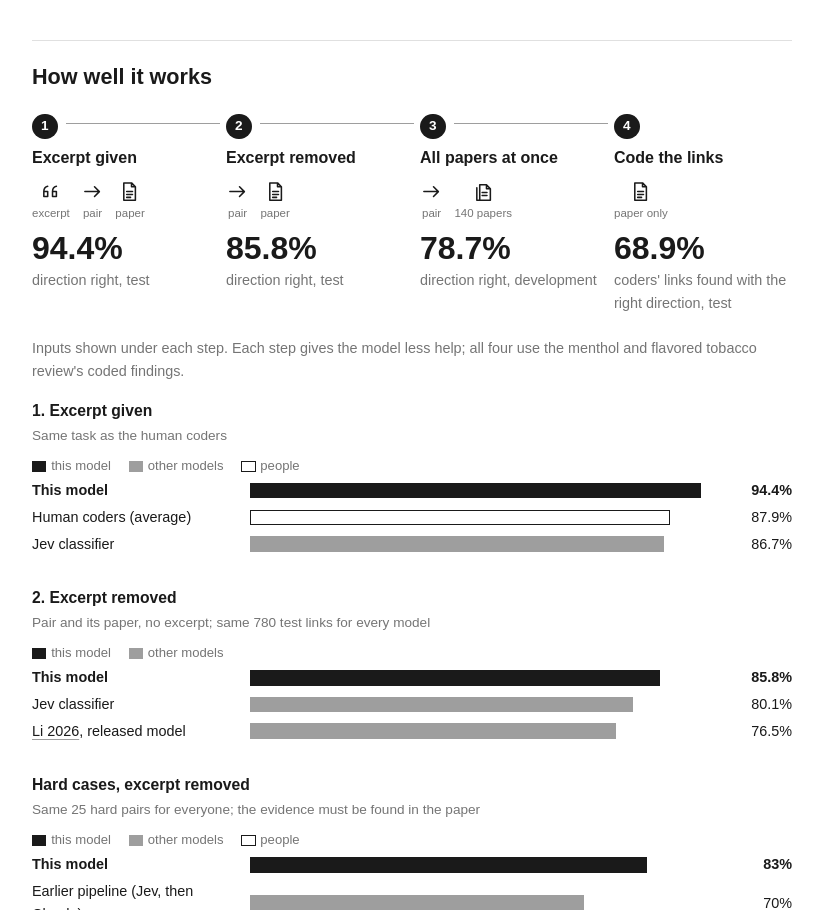
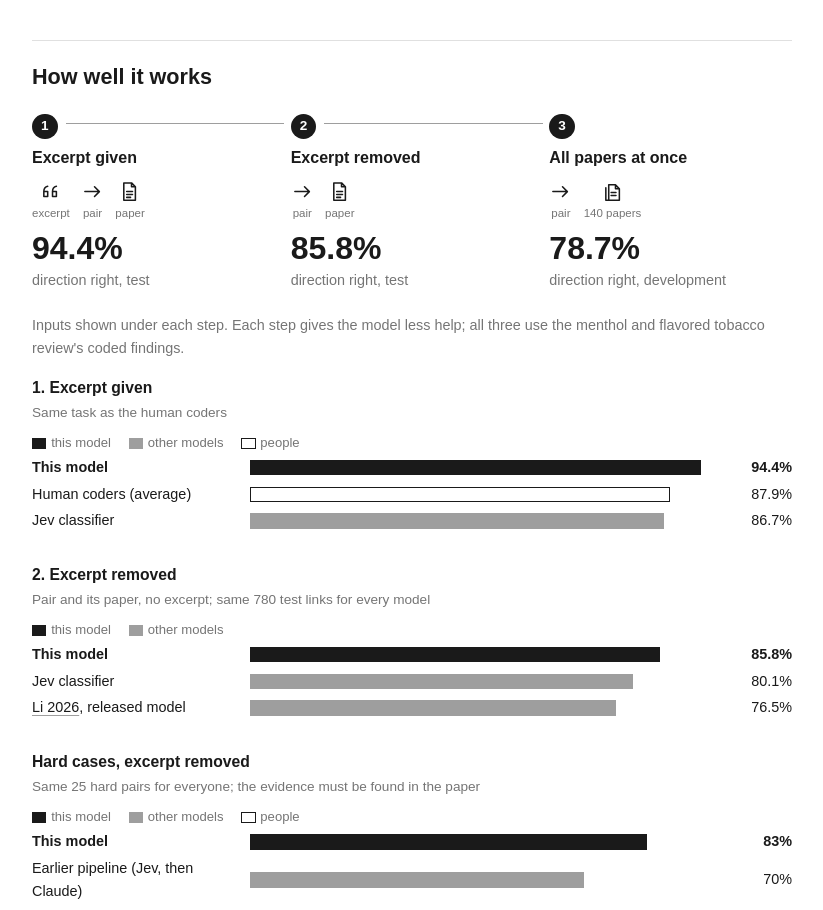
Before and after one commit to claytonulm/claytonulm.github.io, a plain HTML site: page cld/index.html in a window 1280 px wide. Shown: the part 1002-1912 px from the top of the page, without its empty margins (228-1051 px from the left). Drawn offline with Linux system fonts and the light colour scheme.

Commit message:
CLD page: remove step 4 accuracy

```diff
--- a/cld/index.html
+++ b/cld/index.html
@@ -168,9 +168,8 @@ footer { border-top: 1px solid var(--rule); margin-top: 3rem; padding: 1.2rem 0
     <div class="rung"><span class="num">1</span><b>Excerpt given</b><div class="inputs"><span class="ic"><svg viewBox="0 0 24 24"><path d="M5 17V12C5 9 6.5 7 9 6.5M5 12h4v5H5M14 17v-5c0-3 1.5-5 4-5.5M14 12h4v5h-4"/></svg><em>excerpt</em></span><span class="ic"><svg viewBox="0 0 24 24"><path d="M4 12h15M14 7l5 5-5 5"/></svg><em>pair</em></span><span class="ic"><svg viewBox="0 0 24 24"><path d="M6 3h8l4 4v14H6zM14 3v4h4M9 12h6M9 15h6M9 18h4"/></svg><em>paper</em></span></div><div class="big">94.4%</div><span class="soft small">direction right, test</span></div>
     <div class="rung"><span class="num">2</span><b>Excerpt removed</b><div class="inputs"><span class="ic"><svg viewBox="0 0 24 24"><path d="M4 12h15M14 7l5 5-5 5"/></svg><em>pair</em></span><span class="ic"><svg viewBox="0 0 24 24"><path d="M6 3h8l4 4v14H6zM14 3v4h4M9 12h6M9 15h6M9 18h4"/></svg><em>paper</em></span></div><div class="big">85.8%</div><span class="soft small">direction right, test</span></div>
     <div class="rung"><span class="num">3</span><b>All papers at once</b><div class="inputs"><span class="ic"><svg viewBox="0 0 24 24"><path d="M4 12h15M14 7l5 5-5 5"/></svg><em>pair</em></span><span class="ic"><svg viewBox="0 0 24 24"><path d="M8 5h7l4 4v12H8zM15 5v4h4M5 8v13h10M10.5 13h5M10.5 16h5"/></svg><em>140 papers</em></span></div><div class="big">78.7%</div><span class="soft small">direction right, development</span></div>
-    <div class="rung"><span class="num">4</span><b>Code the links</b><div class="inputs"><span class="ic"><svg viewBox="0 0 24 24"><path d="M6 3h8l4 4v14H6zM14 3v4h4M9 12h6M9 15h6M9 18h4"/></svg><em>paper only</em></span></div><div class="big">68.9%</div><span class="soft small">coders' links found with the right direction, test</span></div>
   </div>
-  <p class="soft small">Inputs shown under each step. Each step gives the model less help; all four use the menthol and flavored tobacco review's coded findings.</p>
+  <p class="soft small">Inputs shown under each step. Each step gives the model less help; all three use the menthol and flavored tobacco review's coded findings.</p>
   <div class="charts">
     <div class="chart" id="c1"></div>
     <div class="chart" id="c2"></div>
```
